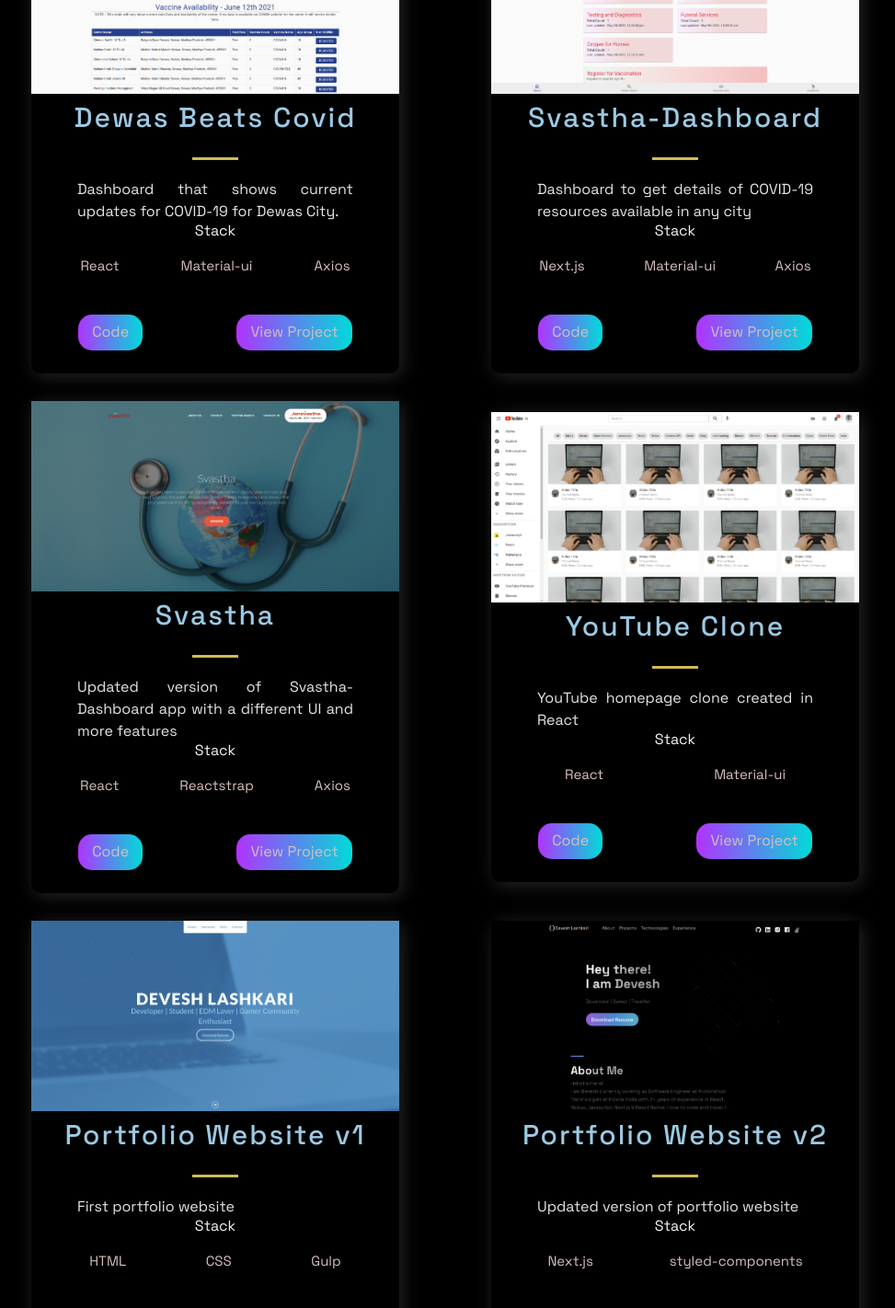
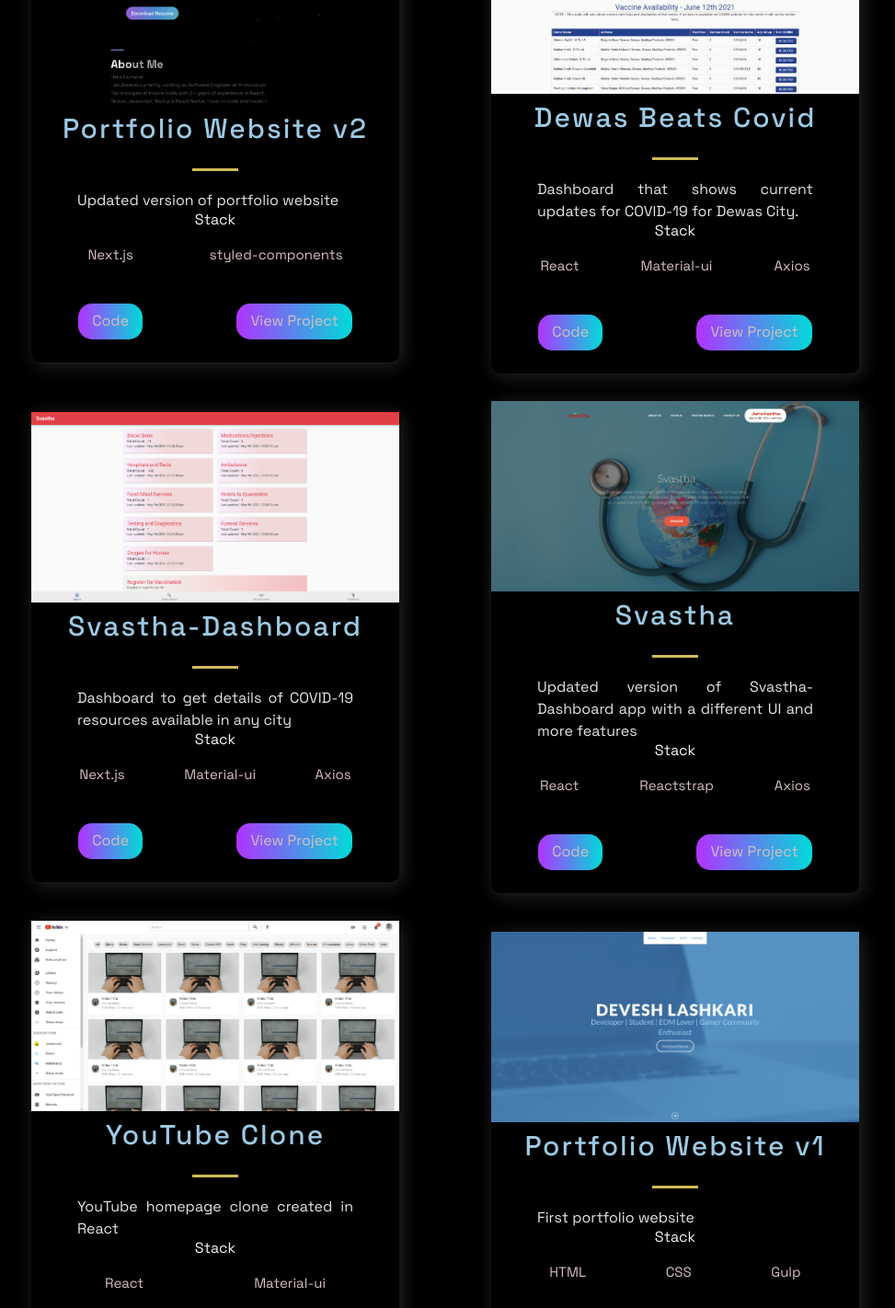
Before and after one commit to deveshlashkari/Next-Portfolio, a Next.js app: page / in a window 1280 px wide. Shown: the part 1638-3060 px from the top of the page at 92% size, without its empty margins (156-1129 px from the left). Built offline with nearby package versions, Linux system fonts and the light colour scheme.

Commit message:
initial commit

```diff
--- a/src/components/Header/Header.js
+++ b/src/components/Header/Header.js
@@ -1,4 +1,5 @@
 import Link from "next/link";
+import Head from "next/head";
 import React from "react";
 import {
   AiFillGithub,
@@ -23,6 +24,9 @@ import { SocialIconsLink } from "../../constants/constants";
 
 const Header = () => (
   <Container>
+    <Head>
+      <title>Devesh Lashkari - Developer</title>
+    </Head>
     <Div1>
       <Link href="/">
         <a
--- a/src/components/TimeLine/TimeLine.js
+++ b/src/components/TimeLine/TimeLine.js
@@ -1,4 +1,5 @@
 import React, { useState, useRef, useEffect } from "react";
+import Head from "next/head";
 
 import { LeftSection, Img } from "./TimeLineStyles";
 import {
--- a/src/constants/constants.js
+++ b/src/constants/constants.js
@@ -1,4 +1,13 @@
 export const projects = [
+  {
+    title: "Portfolio Website v2",
+    description: "Updated version of portfolio website",
+    image: "/images/Portfolio-v2.png",
+    tags: ["Next.js", "styled-components"],
+    source: "https://github.com/deveshlashkari/Next-Portfolio",
+    visit: "https://devesh-portfolio.vercel.app/",
+    id: 0,
+  },
   {
     title: "Dewas Beats Covid",
     description:
@@ -7,7 +16,7 @@ export const projects = [
     tags: ["React", "Material-ui", "Axios"],
     source: "https://github.com/deveshlashkari/Dewas-Beats-Covid",
     visit: "https://dewas-beats-covid.vercel.app/",
-    id: 0,
+    id: 1,
   },
   {
     title: "Svastha-Dashboard",
@@ -17,7 +26,7 @@ export const projects = [
     tags: ["Next.js", "Material-ui", "Axios"],
     source: "https://github.com/deveshlashkari/Svastha-Dashboard-app",
     visit: "https://svastha-dashboard-app.vercel.app/",
-    id: 1,
+    id: 2,
   },
   {
     title: "Svastha",
@@ -27,7 +36,7 @@ export const projects = [
     tags: ["React", "Reactstrap", "Axios"],
     source: "https://svastha-react.vercel.app/",
     visit: "https://svastha-react.vercel.app/",
-    id: 2,
+    id: 3,
   },
   {
     title: "YouTube Clone",
@@ -36,22 +45,13 @@ export const projects = [
     tags: ["React", "Material-ui"],
     source: "https://github.com/deveshlashkari/YouTube-clone-react",
     visit: "https://github.com/deveshlashkari/YouTube-clone-react",
-    id: 3,
+    id: 4,
   },
   {
     title: "Portfolio Website v1",
     description: "First portfolio website",
     image: "/images/Devesh-Lashkari-Portfolio-v1.png",
     tags: ["HTML", "CSS", "Gulp"],
-    source: "https://github.com/deveshlashkari/deveshlashkari.github.io",
-    visit: "https://deveshlashkari.github.io",
-    id: 4,
-  },
-  {
-    title: "Portfolio Website v2",
-    description: "Updated version of portfolio website",
-    image: "/images/Portfolio-v2.png",
-    tags: ["Next.js", "styled-components"],
     source: "https://github.com/deveshlashkari/deveshlashkari.github.io",
     visit: "https://deveshlashkari.github.io",
     id: 5,
--- a/src/layout/Layout.js
+++ b/src/layout/Layout.js
@@ -1,15 +1,18 @@
-import React from 'react'
+import React from "react";
+import Head from "next/head";
+import Footer from "../components/Footer/Footer";
+import Header from "../components/Header/Header";
+import { Container } from "./LayoutStyles";
 
-import Footer from '../components/Footer/Footer'
-import Header from '../components/Header/Header'
-import { Container } from './LayoutStyles'
-
-export const Layout = ({children}) => {
+export const Layout = ({ children }) => {
   return (
     <Container>
-     <Header/>
-     <main>{children}</main>
-     <Footer/>
+      <Head>
+        <meta property="og:title" content="My page title" key="title" />
+      </Head>
+      <Header />
+      <main>{children}</main>
+      <Footer />
     </Container>
-  )
-}
+  );
+};
--- a/src/pages/index.js
+++ b/src/pages/index.js
@@ -9,6 +9,7 @@ import { Section } from "../styles/GlobalComponents";
 
 const Home = () => {
   return (
+    <>
       <Layout>
         <Section grid>
           <Hero />
@@ -20,6 +21,7 @@ const Home = () => {
 
         <Acomplishments />
       </Layout>
+    </>
   );
 };
 
```
Also changed, not shown: 1 other file (tests, documents, lock files or other folders). Lines whose indentation alone changed are shown as unchanged.
